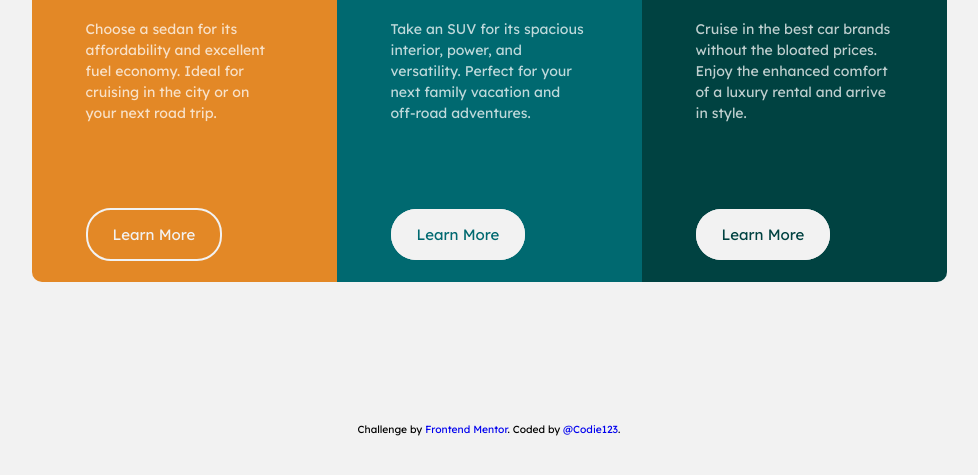
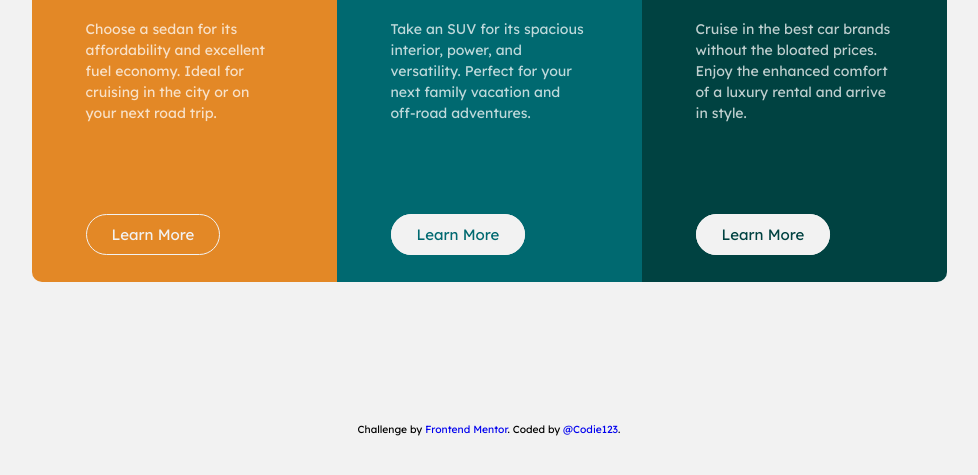
Before and after one commit to Codie123/3-column-preview-card-component-main, a plain HTML site: page index.html in a window 1280 px wide. In both pictures the pointer is over the link 303 px from the left and 551 px from the top of the page. Shown: the part 317-792 px from the top of the page, without its empty margins (151-1129 px from the left). Drawn offline with Linux system fonts and the light colour scheme.

Commit message:
Updated main.css

```diff
--- a/main.css
+++ b/main.css
@@ -90,14 +90,14 @@ body {
   border-radius: 1.5625rem;
   border: 1px solid hsl(0, 0%, 95%);
   background: hsl(0, 0%, 95%);
-  padding: 15px 25px;
+  padding: 10px 25px;
   text-align: center;
 }
 .btn-info:hover {
   background: none;
   color: hsl(0, 0%, 95%);
-  border: 2px solid hsl(0, 0%, 95%);
-  transition: all 0.2s ease-in;
+  border: 1px solid hsl(0, 0%, 95%);
+  transition: all 0.2s ease-ou;
 }
 .og {
   color: hsl(31, 77%, 52%);
```
